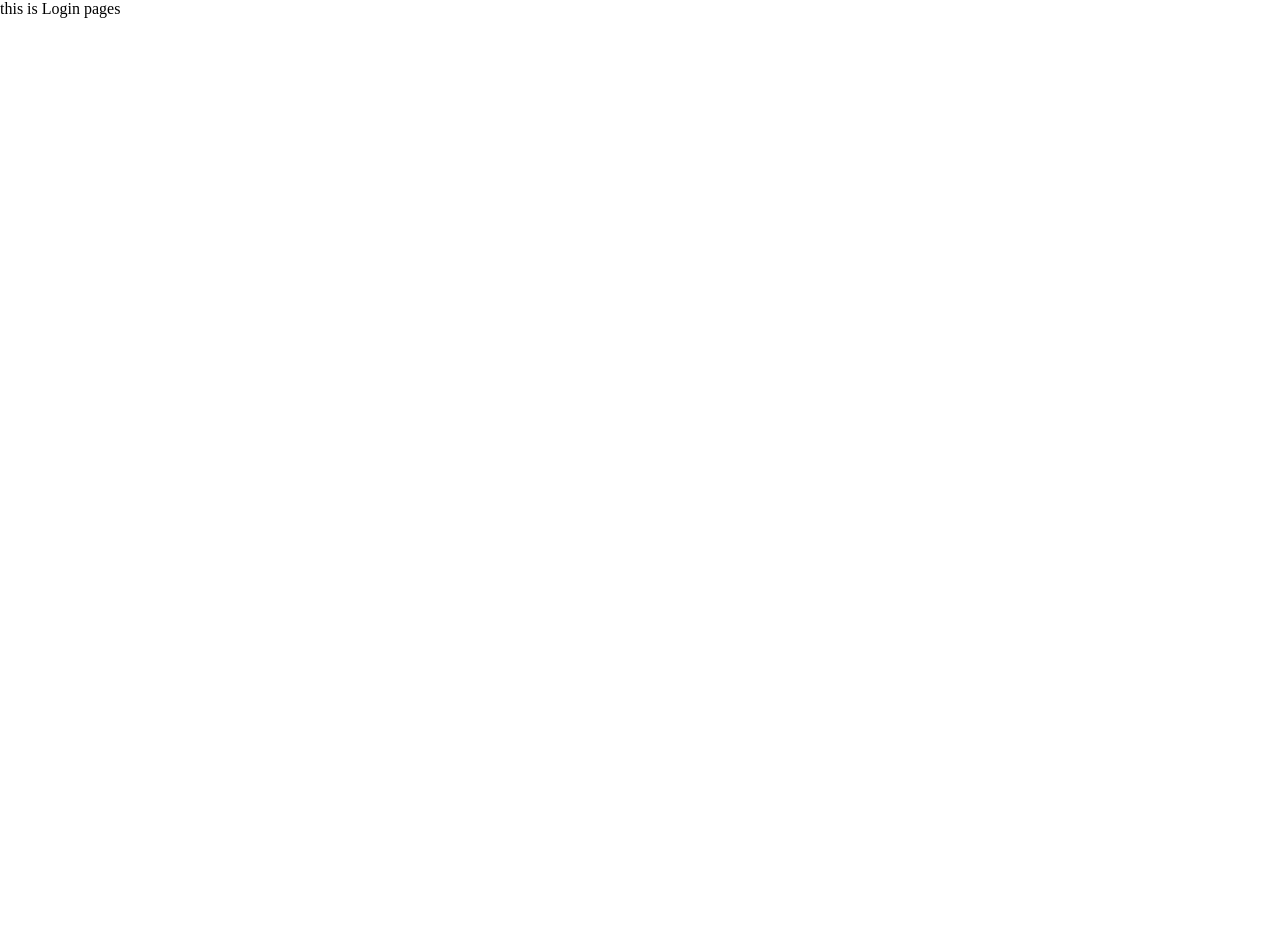
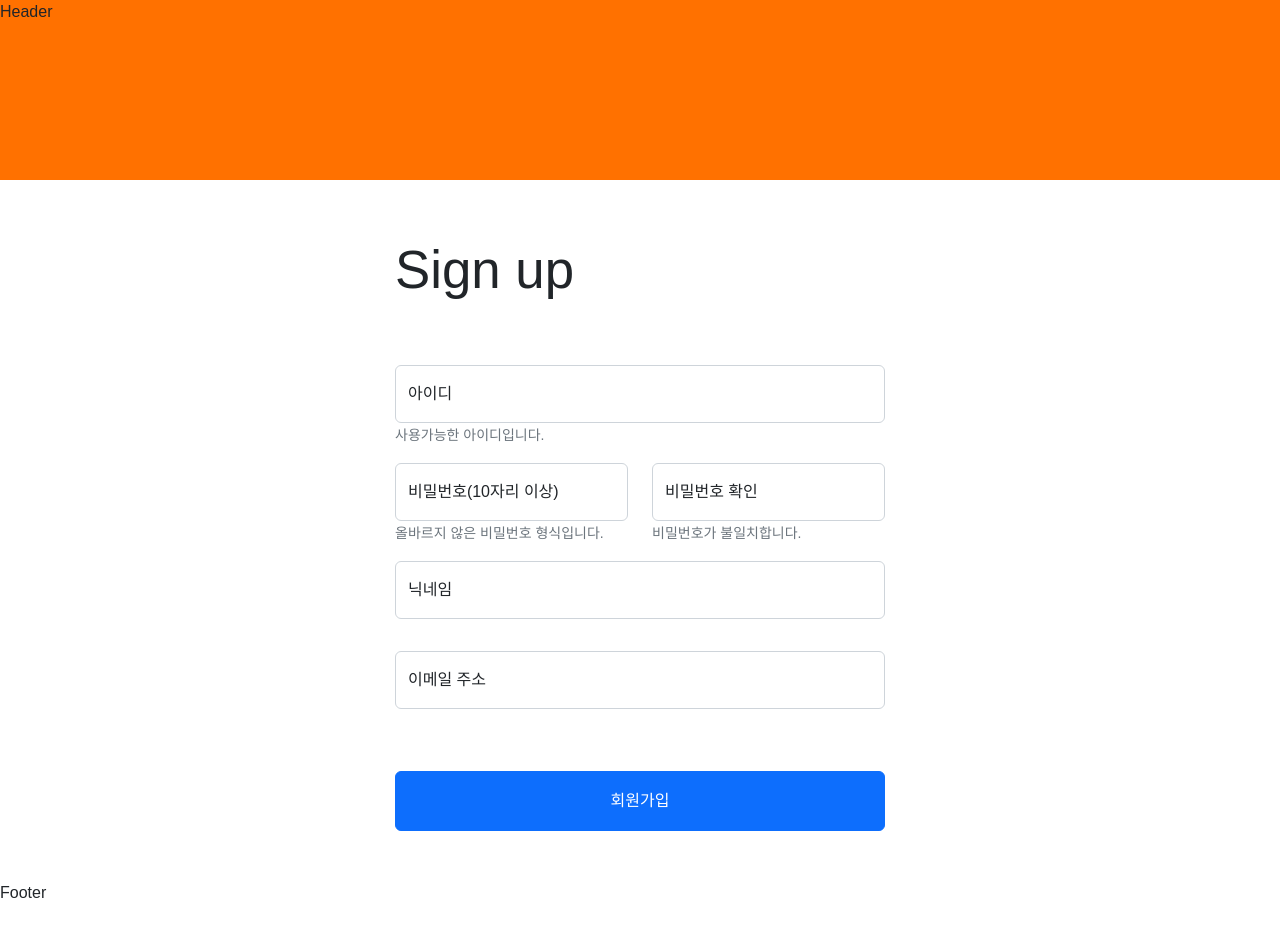
Before and after one commit to kimkwon-study/font-end, a React (Create React App) app: page /register in a window 1280 px wide. Shown: the top 936 px of the page. Before the commit the page ends 800 px from the top, so only its background shows below. Built offline with nearby package versions, Linux system fonts and the light colour scheme.

Commit message:
feat: 회원가입 ui

```diff
--- a/package.json
+++ b/package.json
@@ -13,6 +13,7 @@
     "react": "^18.2.0",
     "react-bootstrap": "^2.7.4",
     "react-dom": "^18.2.0",
+    "react-hook-form": "^7.44.1",
     "react-router-dom": "^6.11.2",
     "react-scripts": "^5.0.1",
     "web-vitals": "^2.1.4"
--- a/src/Pages/Register.js
+++ b/src/Pages/Register.js
@@ -1,6 +1,19 @@
+import { Row, Container } from 'react-bootstrap'
+import Signup from '../components/Signup'
+
 function Register() {
     return (
-        <div>this is Login pages</div>
+        <Container className="justify-content-md-center" fluid >
+            <Row style={{height: 180, background: "#FF7100" }}>
+                Header
+            </Row>
+            <Row md="auto">
+                <Signup />
+            </Row>
+            <Row style={{height: 100}}>
+                Footer
+            </Row>
+        </Container>
     )
 }
 
--- /dev/null
+++ b/src/components/Signup/index.js
@@ -0,0 +1,76 @@
+import { useForm } from 'react-hook-form'
+import './styles.css'
+import { Button, Col, Container, FloatingLabel, Form, Row } from 'react-bootstrap'
+
+const Signup = () => {
+    const {
+        register,
+        handlerSubmit,
+        formState : { errors },
+    } = useForm();
+
+    return (
+            <Container className='signupCard' >
+                <form className='form' >
+                    <Row>
+                        <p className='signupText'>Sign up</p>
+                    </Row>
+                    <Row >
+                        <Form.Group className="mb-3" controlId="userId">
+                            <FloatingLabel label="아이디" >
+                                <Form.Control {...register('userId' ,{ required: true })} type="text" placeholder="아이디를 입력해주세요."  />
+                                <Form.Text className="text-muted">
+                                    사용가능한 아이디입니다.
+                                </Form.Text>
+                            </FloatingLabel>
+                        </Form.Group>
+                    </Row>
+                    <Row>
+                        <Col>
+                            <Form.Group className="mb-3" controlId="userPassword">
+                                <FloatingLabel label="비밀번호(10자리 이상)" className="mb-3" controlId="userPassword">
+                                    <Form.Control type="password" placeholder="비밀번호를 입력해주세요." />
+                                    <Form.Text className="text-muted">
+                                        올바르지 않은 비밀번호 형식입니다.
+                                    </Form.Text>
+                                </FloatingLabel>
+                        </Form.Group>
+
+                        </Col>
+                        <Col>
+                            <Form.Group className="mb-3" controlId="userPasswordCheck">
+                                <FloatingLabel label="비밀번호 확인" className="mb-3" controlId="userPassword">
+                                    <Form.Control type="password" placeholder="비밀번호를 입력해주세요." />
+                                    <Form.Text className="text-muted">
+                                        비밀번호가 불일치합니다.
+                                    </Form.Text>
+                                </FloatingLabel>
+                        </Form.Group>
+                        </Col>
+                    </Row>
+                    <Row>
+                        <Form.Group className="mb-3" controlId="userNickname">
+                            <FloatingLabel label="닉네임" className="mb-3" controlId="userNickname">
+                                <Form.Control type="text" placeholder="닉네임을 입력해주세요." />
+                                {/* <Form.Text className="text-muted">
+                                    사용가능한 닉네임입니다.
+                                </Form.Text> */}
+                            </FloatingLabel>
+                        </Form.Group>
+                    </Row>
+                    <Row>
+                        <Form.Group className="mb-3" controlId="userEmail">
+                            <FloatingLabel label="이메일 주소" className="mb-3" controlId="userEmail">
+                                <Form.Control type="email" placeholder="이메일을 입력해주세요." />
+                            </FloatingLabel>
+                        </Form.Group>
+                    </Row>
+                    <Button type="submit" className='signupButton'>
+                        회원가입
+                    </Button>
+                </form>
+            </Container>
+    )
+}
+
+export default Signup
--- /dev/null
+++ b/src/components/Signup/styles.css
@@ -0,0 +1,36 @@
+/* .Signup {
+  background-color: rgb(226, 226, 226);
+  display: flex;
+  flex-direction: row;
+  justify-content: center;
+} */
+
+* {
+  font-family: Arial, Helvetica, sans-serif;
+}
+
+.signupCard {
+  display: flex;
+  flex-direction: row;
+  justify-content: center;
+  min-width: 800px;
+  padding: 50px 300px 50px 300px;
+}
+
+.form {
+  min-width: 480px;
+}
+
+.signupText {
+  font-size: 3.3rem;
+  font-weight: 300;
+  padding-bottom: 40px;
+}
+
+.signupButton {
+  width: 100%;
+  height: 60px;
+  margin-top: 30px;
+  background-color: #ff7100;
+  /* font-size: 1.3em; */
+}
--- a/src/index.js
+++ b/src/index.js
@@ -4,6 +4,7 @@ import ReactDOM from 'react-dom/client';
 import App from './App';
 import reportWebVitals from './reportWebVitals';
 import {BrowserRouter} from "react-router-dom"
+import 'bootstrap/dist/css/bootstrap.min.css';
 
 
 const root = ReactDOM.createRoot(document.getElementById('root'));
```
Also changed, not shown: 1 other file (tests, documents, lock files or other folders).
